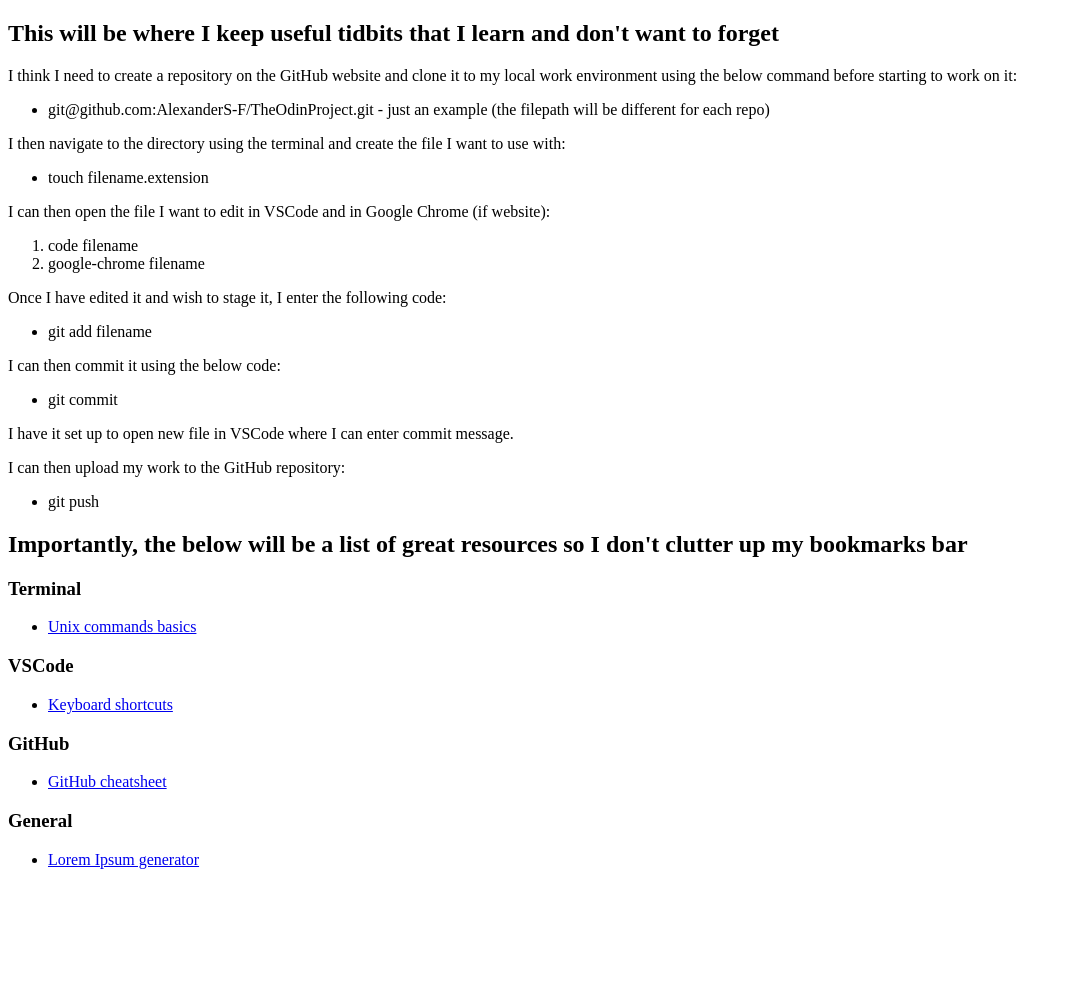
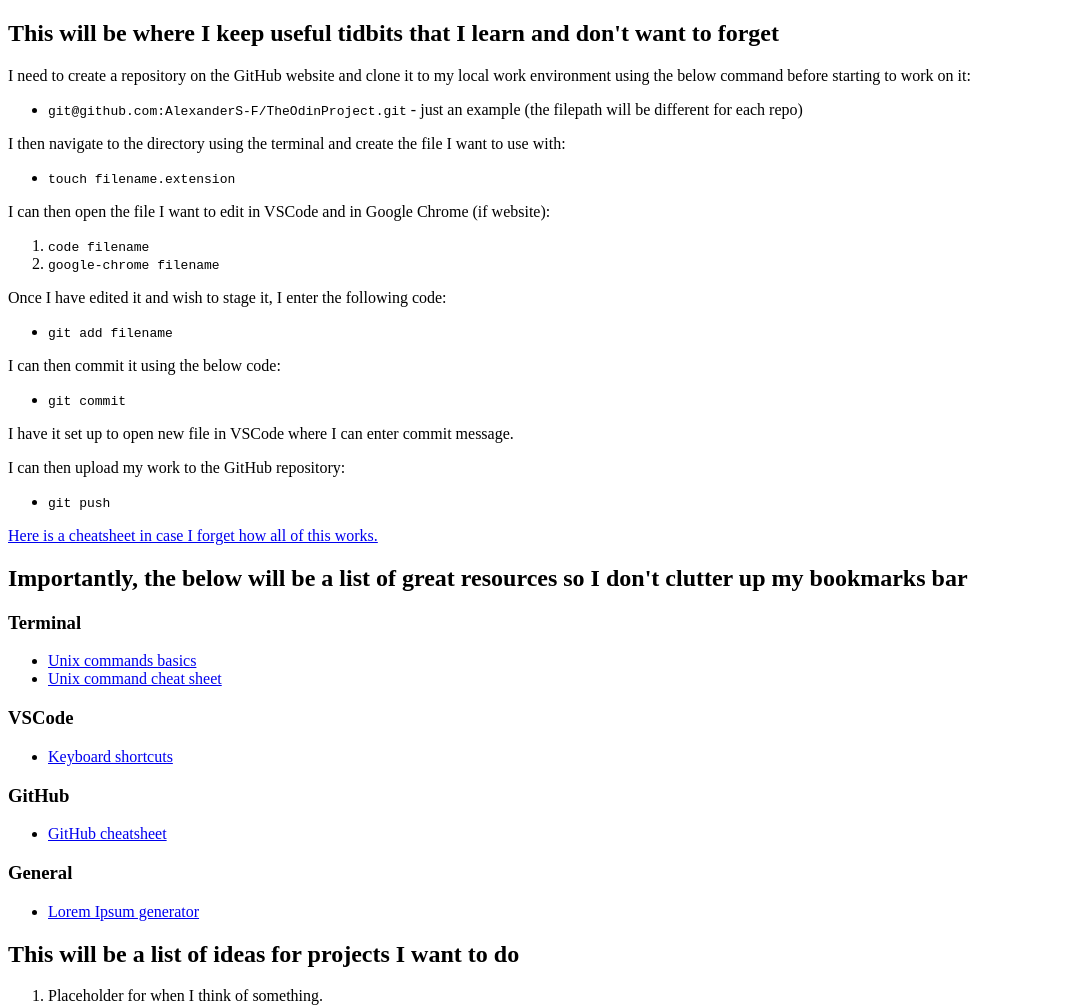
Before and after one commit to AlexanderS-F/TheOdinProject, a plain HTML site: page FoundationsCourse/index.html in a window 1280 px wide. Shown: the whole page, without its empty margins (0-1066 px from the left). Before the commit the page ends 885 px from the top, so only its background shows below. Drawn offline with Linux system fonts and the light colour scheme.

Commit message:
I changed the name of the folder

```diff
--- a/FirstLesson/index.html
+++ b/FoundationsCourse/index.html
@@ -7,49 +7,71 @@
 
     <body>
         <h2>This will be where I keep useful tidbits that I learn and don't want to forget</h2>
-        <p>I think I need to create a repository on the GitHub website and clone it to my local work environment using the below command before starting to work on it:</p>
+
+        <p>I need to create a repository on the GitHub website and clone it to my local work environment using the below command before starting to work on it:</p>
         <ul>
-            <li>git@github.com:AlexanderS-F/TheOdinProject.git - just an example (the filepath will be different for each repo)</li>
+            <li><code>git@github.com:AlexanderS-F/TheOdinProject.git</code> - just an example (the filepath will be different for each repo)</li>
         </ul>
+
         <p>I then navigate to the directory using the terminal and create the file I want to use with:</p>
         <ul>
-            <li>touch filename.extension
+            <li><code>touch filename.extension</code>
         </ul>
+
         <p>I can then open the file I want to edit in VSCode and in Google Chrome (if website):</p>
         <ol>
-            <li>code filename</li>
-            <li>google-chrome filename</li>
+            <li><code>code filename</code></li>
+            <li><code>google-chrome filename</code></li>
         </ol>
+
         <p>Once I have edited it and wish to stage it, I enter the following code:</p>
         <ul>
-            <li>git add filename</li>
+            <li><code>git add filename</code></li>
         </ul>
+
         <p>I can then commit it using the below code:</p>
         <ul>
-            <li>git commit</li>
+            <li><code>git commit</code></li>
         </ul>
+
         <p>I have it set up to open new file in VSCode where I can enter commit message.</p>
+
         <p>I can then upload my work to the GitHub repository:</p>
         <ul>
-            <li>git push</li>
+            <li><code>git push</code></li>
         </ul>
+
+        <p><a href="https://www.theodinproject.com/lessons/foundations-git-basics#cheatsheet">Here is a cheatsheet in case I forget how all of this works.</a></p>
+
         <h2>Importantly, the below will be a list of great resources so I don't clutter up my bookmarks bar</h2>
+
         <h3>Terminal</h3>
         <ul>
             <li><a href="https://www.softcover.io/read/fc6c09de/unix_commands/basics">Unix commands basics</a></li>
+            <li><a href="https://files.fosswire.com/2007/08/fwunixref.pdf">Unix command cheat sheet</a></li>
         </ul>
+
         <h3>VSCode</h3>
         <ul>
             <li><a href="https://code.visualstudio.com/shortcuts/keyboard-shortcuts-linux.pdf">Keyboard shortcuts</a></li>
         </ul>
+
         <h3>GitHub</h3>
         <ul>
             <li><a href="https://www.theodinproject.com/lessons/foundations-git-basics#cheatsheet">GitHub cheatsheet</a>
         </ul>
+
         <h3>General</h3>
         <ul>
             <li><a href="https://loremipsum.io/">Lorem Ipsum generator</a></li>
         </ul>
+
+        <h2>This will be a list of ideas for projects I want to do</h2>
+
+        <ol>
+            <li>Placeholder for when I think of something.</li>
+        </ol>
+
     </body>
 
 </html>
```
Also changed, not shown: FoundationsCourse/page/about.html (renamed from FirstLesson/page/about.html).
